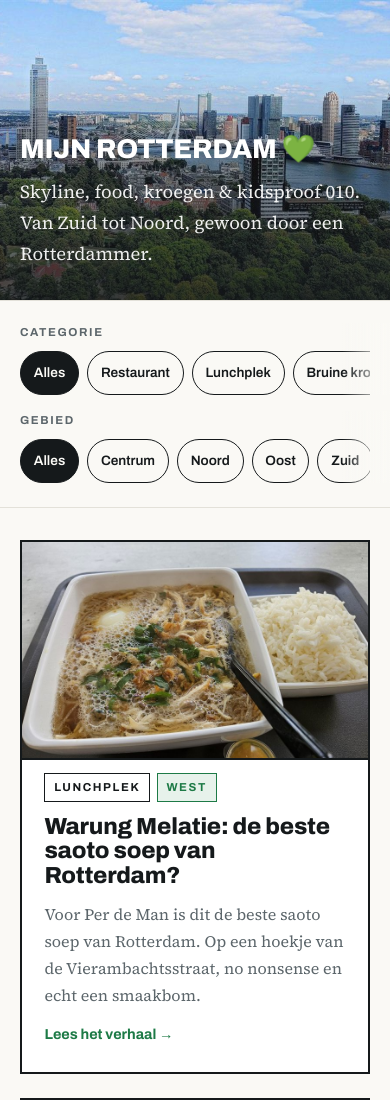
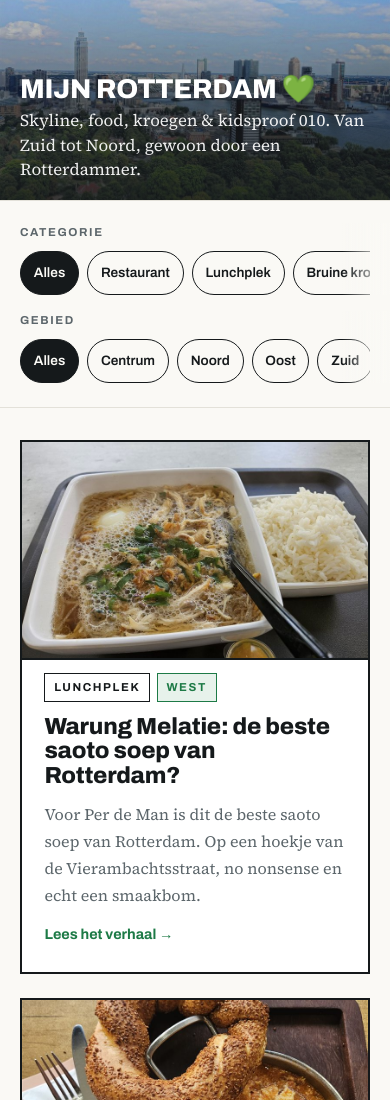
Before and after one commit to Rotterdambyferry/rotterdambyferry, a website: page src/index.html in a window 390 px wide. Shown: the top 1100 px of the page. Drawn offline with Linux system fonts and the light colour scheme; files that its build step writes are made by us from their sources; files whose address does not match are found by name.

Commit message:
Hero op de homepage lager op telefoons (audit M2)
Op schermen tot 600 pixels breed is de hero 200 in plaats van 300 pixels
hoog, zodat het eerste verhaal zonder scrollen in beeld komt. Minder
lucht boven de tekst, een iets kleinere ondertitel met vaste ruimte voor
3 regels (dan schuift er niets als het lettertype binnenkomt) en een wat
sterkere donkere laag, zodat de tekst op alle zes de herofoto's leesbaar
blijft. Op de computer verandert er niets.

Co-Authored-By: Claude Opus 5.5 <noreply@anthropic.com>

```diff
--- a/assets/style.css
+++ b/assets/style.css
@@ -191,6 +191,29 @@ a:focus-visible, button:focus-visible {
   font-size: clamp(1.15rem, 2vw, 1.3rem);
   color: rgba(255, 255, 255, 0.92);
   margin: 0;
+}
+/* Mobiel (tot 600px breed): een lagere hero van ongeveer 200px, zodat het
+   eerste verhaal zonder scrollen in beeld komt. Minder lucht boven de
+   tekst, een iets kleinere ondertitel, en een wat sterkere donkere laag: de
+   tekst beslaat nu een groter deel van de foto en moet op elke herofoto
+   leesbaar blijven. Op de computer verandert er niets. */
+@media (max-width: 600px) {
+  .hero { min-height: 200px; }
+  .hero .inner { padding: 1.5rem 1.25rem 1.1rem; }
+  .hero h1 { margin-bottom: 0.35rem; }
+  .hero p {
+    font-size: 1.05rem;
+    line-height: 1.45;
+    /* Altijd ruimte voor 3 regels: zo schuift de tekst niet als het
+       lettertype binnenkomt en de zin net anders afbreekt */
+    min-height: 4.35em;
+  }
+  .hero::after {
+    background: linear-gradient(to top,
+      rgba(21, 25, 27, 0.82) 0%,
+      rgba(21, 25, 27, 0.55) 55%,
+      rgba(21, 25, 27, 0.2) 100%);
+  }
 }
 
 /* ---------- Havenlabels (categorie & gebied) ---------- */
```
Also changed, not shown: CLAUDE.md (+2 -0 lines).
